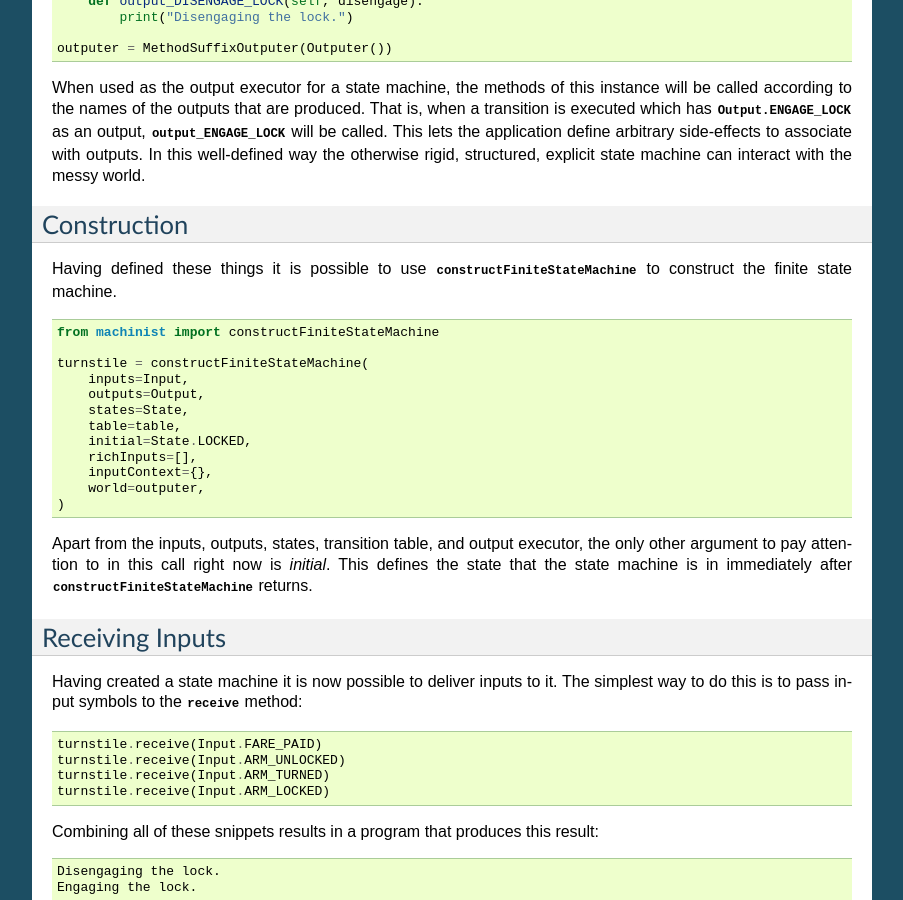
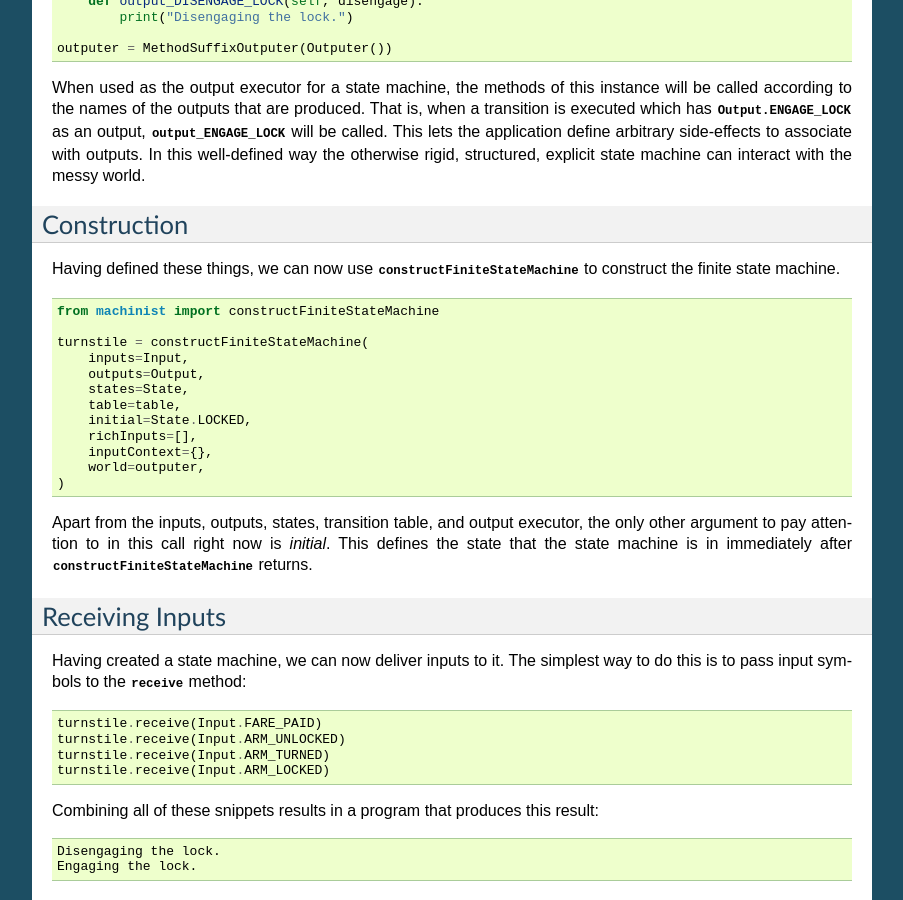
Before and after one commit to ScatterHQ/machinist, a Sphinx documentation site: the page built from doc/basics.rst, in a window 1280 px wide and 900 px high, scrolled down 1593 px. Shown: the whole window, without its empty margins (198-1101 px from the left). Built offline with Sphinx 7.4.7, drawn with Linux system fonts in a browser that asks for light colours.

Commit message:
Prepositional comma is correct.  Also replace passive voice with more friendly plural nominative first-person pronoun.

```diff
--- a/doc/basics.rst
+++ b/doc/basics.rst
@@ -110,7 +110,7 @@ In this well-defined way the otherwise rigid, structured, explicit state machine
 Construction
 ------------
 
-Having defined these things it is possible to use :py:func:`constructFiniteStateMachine` to construct the finite state machine.
+Having defined these things, we can now use :py:func:`constructFiniteStateMachine` to construct the finite state machine.
 
 .. testcode:: turnstile
 
@@ -135,7 +135,7 @@ This defines the state that the state machine is in immediately after :py:func:`
 Receiving Inputs
 ----------------
 
-Having created a state machine it is now possible to deliver inputs to it.
+Having created a state machine, we can now deliver inputs to it.
 The simplest way to do this is to pass input symbols to the :py:attr:`receive` method:
 
 .. testcode:: turnstile
```
